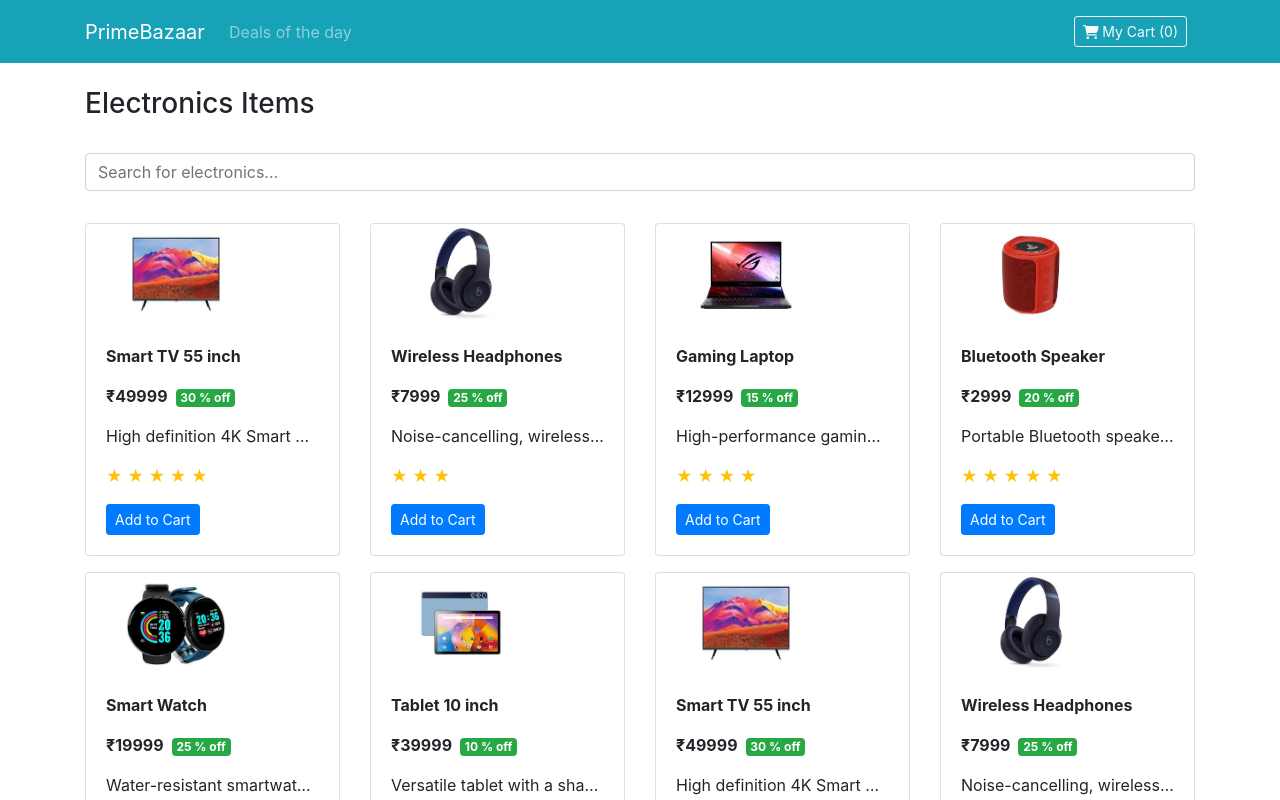
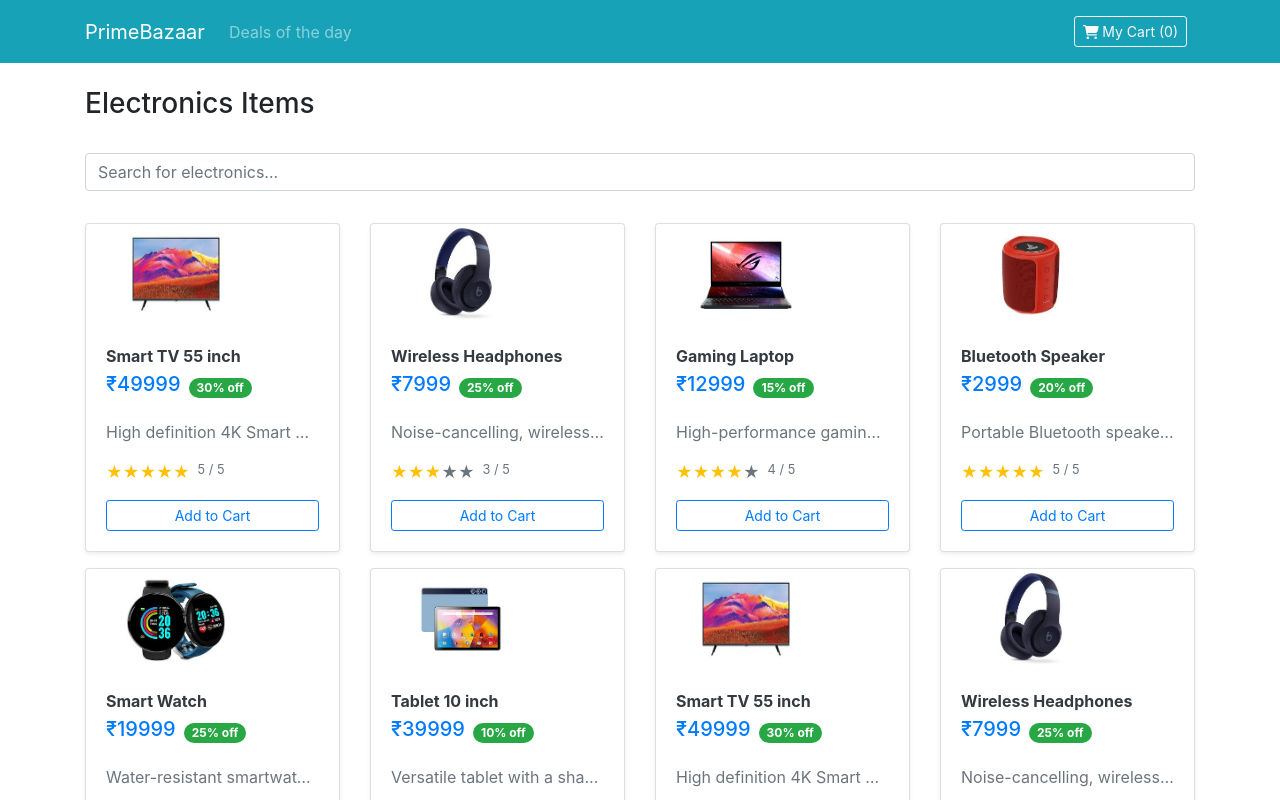
Before and after one commit to rkgupta-dev/primebazaar, a Vue app: page /electronics in a window 1280 px wide. Shown: the top 800 px of the page. Built offline with nearby package versions, Linux system fonts and the light colour scheme.

Commit message:
updates design of cart

```diff
--- a/src/components/ElectronicsPage.vue
+++ b/src/components/ElectronicsPage.vue
@@ -35,44 +35,56 @@
         id="bv-modal-example"
         scrollable
         hide-footer
-        title-class="font-weight-bold"
+        title-class="font-weight-bold text-center"
+        class="custom-modal"
       >
+        <!-- Custom Modal Title -->
         <template #modal-title>
-          My <code>Cart</code> | ({{ cart.length }}) Items
+          <h4 class="text-dark mb-0">
+            My <code>Cart</code> | ({{ cart.length }}) Items
+          </h4>
         </template>
 
         <!-- Cart Items List -->
-        <div>
+        <div class="cart-items-list">
+          <!-- Display Cart Items if available -->
           <div v-if="cart.length">
             <!-- Iterate through cart items -->
             <b-card
               v-for="(cartItem, idx) in cart"
               :key="idx"
-              class="my-3 border-secondary shadow-sm"
+              class="my-3 shadow-sm rounded-lg cart-item-card border-dark"
             >
               <!-- Row layout for Image and Details -->
-              <div class="d-flex">
+              <div class="d-flex align-items-start">
                 <!-- Product Image -->
                 <b-img
                   :src="cartItem.img"
                   alt="Product image"
                   fluid
-                  class="cart-item-image mr-3"
+                  class="cart-item-image rounded"
                 ></b-img>
 
                 <!-- Product Details -->
-                <div class="cart-item-details">
+                <div class="cart-item-details ml-3">
                   <!-- Product Name -->
-                  <h5 class="mb-2">{{ cartItem.name }}</h5>
+                  <h5 class="mb-1 text-dark font-weight-bold">
+                    {{ cartItem.name }}
+                  </h5>
 
-                  <!-- Product Price -->
-                  <h6 class="text-danger font-weight-bold">
-                    ₹{{ cartItem.price }}
-                  </h6>
+                  <!-- Product Price and Discount -->
+                  <p class="mb-2">
+                    <span class="text-danger font-weight-bold h6"
+                      >₹{{ cartItem.price }}</span
+                    >
+                    <b-badge variant="success" class="ml-2"
+                      >{{ cartItem.discount }}% off</b-badge
+                    >
+                  </p>
 
                   <!-- Quantity control -->
                   <div class="d-flex align-items-center my-2">
-                    <label class="mr-2">Qty:</label>
+                    <label class="mr-2 font-weight-bold">Qty:</label>
                     <b-form-spinbutton
                       :id="'sb-inline-' + idx"
                       v-model="cartItem.quantity"
@@ -80,15 +92,17 @@
                       min="1"
                       max="100"
                       size="sm"
+                      class="quantity-spinner"
                       @change="updateCartQuantity(cartItem, cartItem.quantity)"
                     ></b-form-spinbutton>
+
                     <!-- Remove Button -->
                     <b-button
                       variant="outline-danger"
                       size="sm"
                       @click="removeFromCart(cartItem)"
-                      class="ml-1"
-                      v-b-tooltip.hover.bottomleft="'Remove'"
+                      class="ml-2 remove-btn"
+                      v-b-tooltip.hover.bottom="'Remove item'"
                     >
                       <b-icon icon="trash"></b-icon>
                     </b-button>
@@ -99,13 +113,20 @@
           </div>
 
           <!-- No Items Message -->
-          <p v-else class="text-center text-muted mt-3">
+          <p v-else class="text-center text-muted mt-3 no-items-message">
             Bhaiya please shopping kar ligiye na, garib company hai.
           </p>
         </div>
 
         <!-- Checkout Button -->
-        <b-button class="mt-4" @click="checkoutFn()" block>Check Out</b-button>
+        <b-button
+          variant="success"
+          class="mt-4 checkout-btn"
+          @click="checkoutFn()"
+          block
+        >
+          Check Out
+        </b-button>
       </b-modal>
     </div>
 
@@ -142,36 +163,43 @@
             :img-src="item.img"
             img-alt="Item image"
             img-top
-            class="custom-card"
+            class="custom-card shadow-sm"
           >
             <b-card-text>
-              <p class="text-truncate">
-                <strong>{{ item.name }}</strong>
+              <p class="text-truncate mb-1">
+                <strong class="text-dark">{{ item.name }}</strong>
               </p>
-              <p>
-                <strong>₹{{ item.price }}</strong>
-                <b-badge class="ml-2" variant="success">
-                  {{ item.discount }} % off</b-badge
-                >
+              <p class="d-flex align-items-center">
+                <strong class="text-primary h5">₹{{ item.price }}</strong>
+                <b-badge class="ml-2 py-1 px-2" variant="success" pill>
+                  {{ item.discount }}% off
+                </b-badge>
               </p>
-              <p class="text-truncate">{{ item.description }}</p>
+              <p class="text-muted text-truncate">{{ item.description }}</p>
 
-              <!-- rating of product -->
-              <div class="rating">
+              <!-- Rating of product -->
+              <div class="rating d-flex mb-2">
                 <span
-                  v-for="rating in item.rating"
-                  :key="rating"
-                  class="star text-warning"
-                  :class="{ filled: star <= item.rating }"
+                  v-for="star in 5"
+                  :key="star"
+                  class="star"
+                  :class="{
+                    'text-warning': star <= item.rating,
+                    'text-secondary': star > item.rating,
+                  }"
                 >
                   ★
                 </span>
+                <small class="ml-2 text-muted">{{ item.rating }} / 5</small>
               </div>
             </b-card-text>
+
             <b-button
-              :variant="isInCart(item) ? 'danger' : 'primary'"
+              :variant="isInCart(item) ? 'outline-danger' : 'outline-primary'"
               @click="toggleCartItem(item)"
               size="sm"
+              block
+              class=""
             >
               {{ isInCart(item) ? "Remove" : "Add to Cart" }}
             </b-button>
--- a/src/components/LandingPage.vue
+++ b/src/components/LandingPage.vue
@@ -55,7 +55,9 @@
                 size="sm"
                 @click="$bvModal.show('bv-modal-example')"
               >
-                <i class="fas fa-shopping-cart d-none d-md-inline"></i> ({{ cart.length }})
+                <i class="fas fa-shopping-cart d-none d-md-inline"></i> ({{
+                  cart.length
+                }})
                 <span class="d-inline d-md-none">Shopping cart</span>
               </b-button>
             </b-nav-item>
@@ -64,48 +66,61 @@
       </b-container>
     </b-navbar>
 
-    <!-- My Cart Sidebar -->
+    <!-- My Cart Modal -->
     <b-modal
       id="bv-modal-example"
       scrollable
       hide-footer
-      title-class="font-weight-bold"
+      title-class="font-weight-bold text-center"
+      class="custom-modal"
     >
+      <!-- Custom Modal Title -->
       <template #modal-title>
-        My <code>Cart</code> | ({{ cart.length }}) Items
+        <h4 class="text-dark mb-0">
+          My <code>Cart</code> | ({{ cart.length }}) Items
+        </h4>
       </template>
+
       <!-- Cart Items List -->
-      <div>
+      <div class="cart-items-list">
+        <!-- Display Cart Items if available -->
         <div v-if="cart.length">
           <!-- Iterate through cart items -->
           <b-card
             v-for="(cartItem, idx) in cart"
             :key="idx"
-            class="my-3 border-secondary shadow-sm"
+            class="my-3 shadow-sm rounded-lg cart-item-card border-dark"
           >
             <!-- Row layout for Image and Details -->
-            <div class="d-flex">
+            <div class="d-flex align-items-start">
               <!-- Product Image -->
               <b-img
                 :src="cartItem.img"
                 alt="Product image"
                 fluid
-                class="cart-item-image mr-3"
+                class="cart-item-image rounded"
               ></b-img>
 
               <!-- Product Details -->
-              <div class="cart-item-details">
+              <div class="cart-item-details ml-3">
                 <!-- Product Name -->
-                <h5 class="mb-2">{{ cartItem.name }}</h5>
+                <h5 class="mb-1 text-dark font-weight-bold">
+                  {{ cartItem.name }}
+                </h5>
 
-                <!-- Product Price -->
-                <h6 class="text-danger font-weight-bold">
-                  ₹{{ cartItem.price }}
-                </h6>
+                <!-- Product Price and Discount -->
+                <p class="mb-2">
+                  <span class="text-danger font-weight-bold h6"
+                    >₹{{ cartItem.price }}</span
+                  >
+                  <b-badge variant="success" class="ml-2"
+                    >{{ cartItem.discount }}% off</b-badge
+                  >
+                </p>
 
                 <!-- Quantity control -->
                 <div class="d-flex align-items-center my-2">
-                  <label class="mr-2">Qty:</label>
+                  <label class="mr-2 font-weight-bold">Qty:</label>
                   <b-form-spinbutton
                     :id="'sb-inline-' + idx"
                     v-model="cartItem.quantity"
@@ -113,6 +128,7 @@
                     min="1"
                     max="100"
                     size="sm"
+                    class="quantity-spinner"
                     @change="updateCartQuantity(cartItem, cartItem.quantity)"
                   ></b-form-spinbutton>
 
@@ -121,10 +137,10 @@
                     variant="outline-danger"
                     size="sm"
                     @click="removeFromCart(cartItem)"
-                    class="ml-1"
-                    v-b-tooltip.hover.bottomleft="'Remove'"
+                    class="ml-2 remove-btn"
+                    v-b-tooltip.hover.bottom="'Remove item'"
                   >
-                  <b-icon icon="trash"></b-icon>
+                    <b-icon icon="trash"></b-icon>
                   </b-button>
                 </div>
               </div>
@@ -133,13 +149,20 @@
         </div>
 
         <!-- No Items Message -->
-        <p v-else class="text-center text-muted mt-3">
+        <p v-else class="text-center text-muted mt-3 no-items-message">
           Bhaiya please shopping kar ligiye na, garib company hai.
         </p>
       </div>
 
       <!-- Checkout Button -->
-      <b-button class="mt-4" block @click="checkoutFn()">Check Out</b-button>
+      <b-button
+        variant="success"
+        class="mt-4 checkout-btn"
+        @click="checkoutFn()"
+        block
+      >
+        Check Out
+      </b-button>
     </b-modal>
 
     <!-- User Login or Register -->
```
